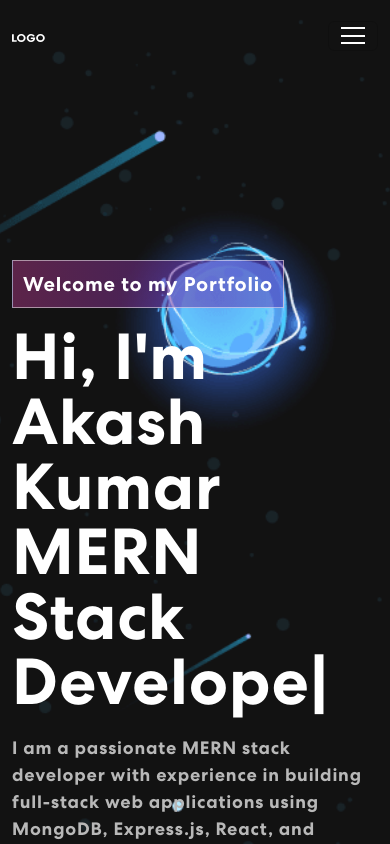
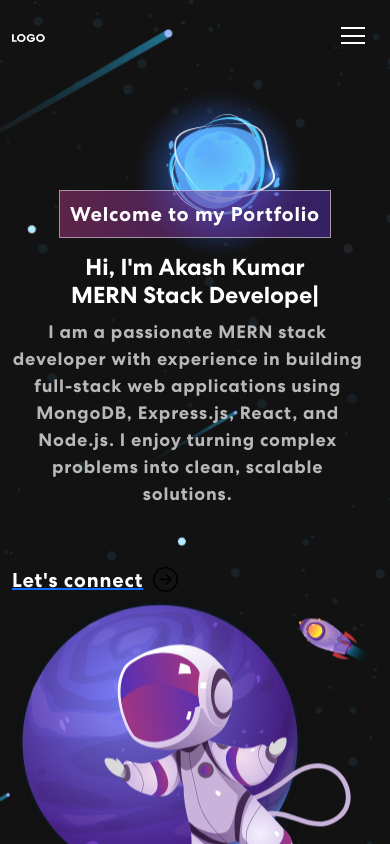
Before and after one commit to Akash-Mernstack/My-Portfolio, a React (Vite) app: page / in a window 390 px wide. Shown: the top 844 px of the page. Built offline with nearby package versions, Linux system fonts and the light colour scheme.

Commit message:
making responsive to mobile

```diff
--- a/src/assets/Components/Banner.jsx
+++ b/src/assets/Components/Banner.jsx
@@ -49,14 +49,18 @@ function Banner() {
             <Container>
                 <Row className='align-items-center'>
                     <Col xs={12} md={6} xl={7}>
-                        <TrackVisibility>
+                        <TrackVisibility className='banner-center'>
                             {({ isVisible }) => (
                                 <div className={isVisible ? 'animate__animated animate__fadeIn' : ''}>
                                     <span className='tagline'>Welcome to my Portfolio</span>
-                                    <h1>
-                                        {`Hi, I'm Akash Kumar `}
+                                    <h1 className='big-name'>
+                                        {`Hi, I'm Akash Kumar `} <br />
                                         <span className='wrap'>{text}<span className="cursor">|</span></span>
                                     </h1>
+                                    <h3 className='sm-name'>
+                                        {`Hi, I'm Akash Kumar `} <br />
+                                        <span className='wrap'>{text}<span className="cursor">|</span></span>
+                                    </h3>
                                     <p>
                                         I am a passionate MERN stack developer with experience in building full-stack web applications using MongoDB, Express.js, React, and Node.js. I enjoy turning complex problems into clean, scalable solutions.
                                     </p>
--- a/src/assets/Components/Contact.jsx
+++ b/src/assets/Components/Contact.jsx
@@ -76,7 +76,7 @@ function Contact() {
                                         </input>
                                     </Col>
                                     <Col>
-                                        <textarea rows='6' value={fromDetails.message} placeholder='Message' onChange={(e) => onFormUpdate('message', e.target.value)}>
+                                        <textarea rows='2' value={fromDetails.message} placeholder='Message' onChange={(e) => onFormUpdate('message', e.target.value)}>
                                         </textarea>
                                         <button type='submit'><span>{buttonText}</span></button>
                                         {
--- a/src/assets/Components/Skills.jsx
+++ b/src/assets/Components/Skills.jsx
@@ -15,19 +15,19 @@ function Skills() {
         superLargeDesktop: {
             // the naming can be any, depends on you.
             breakpoint: { max: 4000, min: 3000 },
-            items: 5
+            items: 2
         },
         desktop: {
             breakpoint: { max: 3000, min: 1024 },
-            items: 3
+            items: 9
         },
         tablet: {
             breakpoint: { max: 1024, min: 464 },
-            items: 2
+            items: 5
         },
         mobile: {
             breakpoint: { max: 464, min: 0 },
-            items: 1
+            items: 3
         }
     };
     return (
--- a/src/index.css
+++ b/src/index.css
@@ -79,7 +79,22 @@ select:focus {
   outline: none;
 }
 
-@media (min-width: 1700px) {
+@media (max-width: 1700px) {
+  main .container {
+    max-width: 100%;
+    padding: 0 150px;
+  }
+}
+@media (max-width: 800px) {
+  main .container {
+    max-width: 100%;
+    padding: 0 150px;
+  }
+  body {
+    align-items: center;
+  }
+}
+@media (max-width: 1700px) {
   main .container {
     max-width: 100%;
     padding: 0 150px;
@@ -252,6 +267,10 @@ nav.navbar .navbar-toggler[aria-expanded="true"] .navbar-toggler-icon {
   background-size: cover;
   background-repeat: no-repeat;
 }
+#home {
+  transform: translateY(-70px);
+}
+
 .banner .tagline {
   font-weight: 700;
   letter-spacing: 0.8px;
@@ -274,6 +293,38 @@ nav.navbar .navbar-toggler[aria-expanded="true"] .navbar-toggler-icon {
   margin-bottom: 20px;
   display: block;
 }
+.banner h3 {
+  display: none;
+}
+
+@media (max-width: 800px) {
+  .banner h1 {
+    display: none;
+  }
+  .banner h3 {
+    display: block;
+    text-align: center;
+  }
+  .banner-center {
+    text-align: center;
+  }
+}
+/* Initially, hide the extra content */
+.Projects-description {
+  display: -webkit-box;
+  -webkit-line-clamp: 3; /* Show only 3 lines */
+  -webkit-box-orient: vertical;
+  overflow: hidden;
+  text-overflow: ellipsis;
+}
+
+/* Style for the button */
+.Projects-description {
+  color: blue;
+  cursor: pointer;
+  text-decoration: underline;
+}
+
 .banner p {
   color: #b8b8b8;
   font-size: 18px;
@@ -337,7 +388,7 @@ nav.navbar .navbar-toggler[aria-expanded="true"] .navbar-toggler-icon {
   font-weight: 700;
 }
 .skill p {
-  color: #b8b8b8;
+  color: #fefefa;
   font-size: 18px;
   letter-spacing: 0.8px;
   line-height: 1.5em;
```
